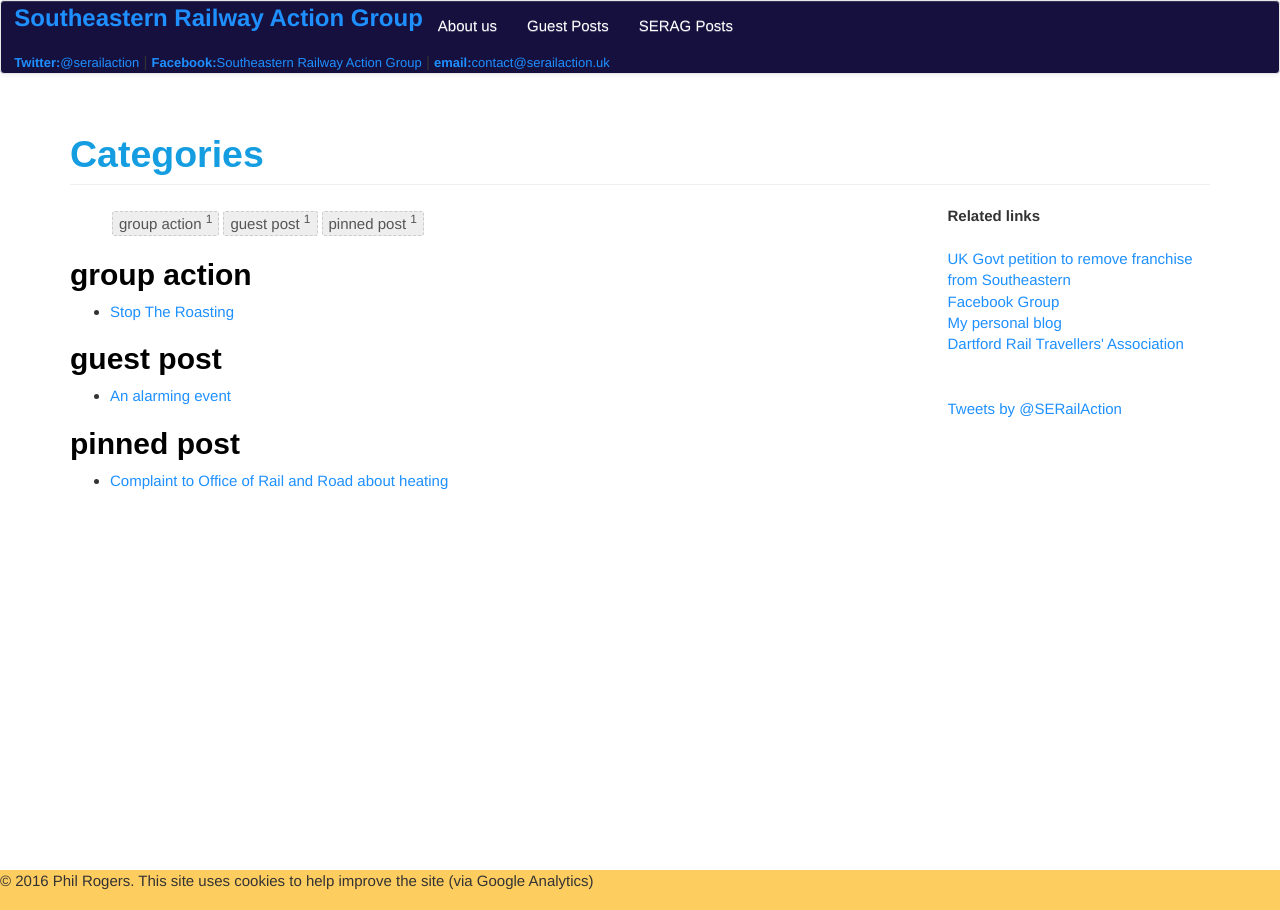
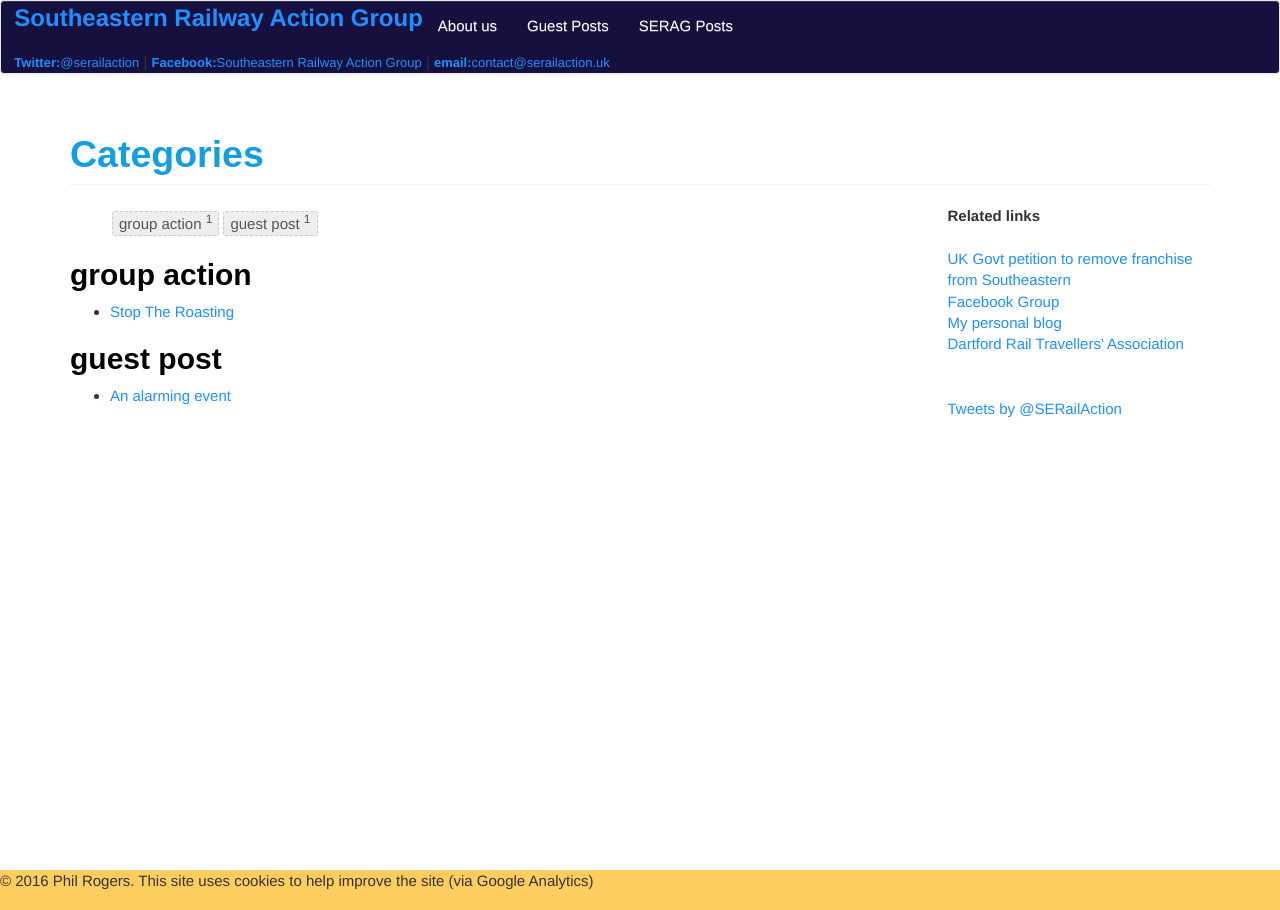
Before and after one commit to serailaction/serailaction.github.io, a Jekyll site: the page built from categories.html, in a window 1280 px wide. Built offline with Jekyll 4.4.1, drawn with Linux system fonts in a browser that asks for light colours; nearby versions of some CDN libraries; comment, search, counter and statistics services are not loaded.

```diff
--- a/_posts/2016-03-23-Complaint-to-ORR-heating.md
+++ b/_posts/2016-03-23-Complaint-to-ORR-heating.md
@@ -1,6 +1,6 @@
 ---
 layout: post
-category: pinned post
+category:
 title: "Complaint to Office of Rail and Road about heating"
 tags:
 ---
```
Also changed, not shown: _posts/2016-03-26-Southeastern-performance.md (+4 -0 lines).
